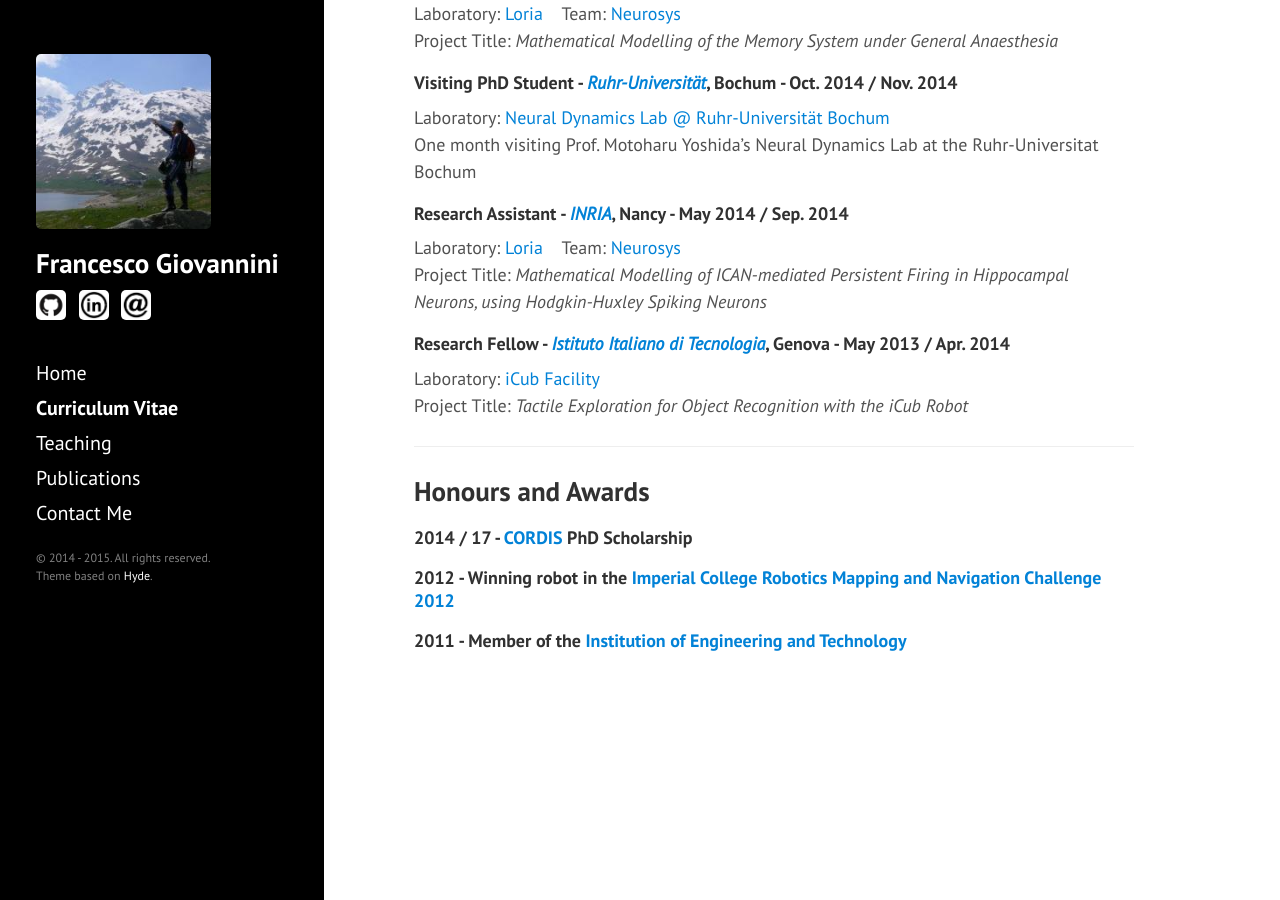
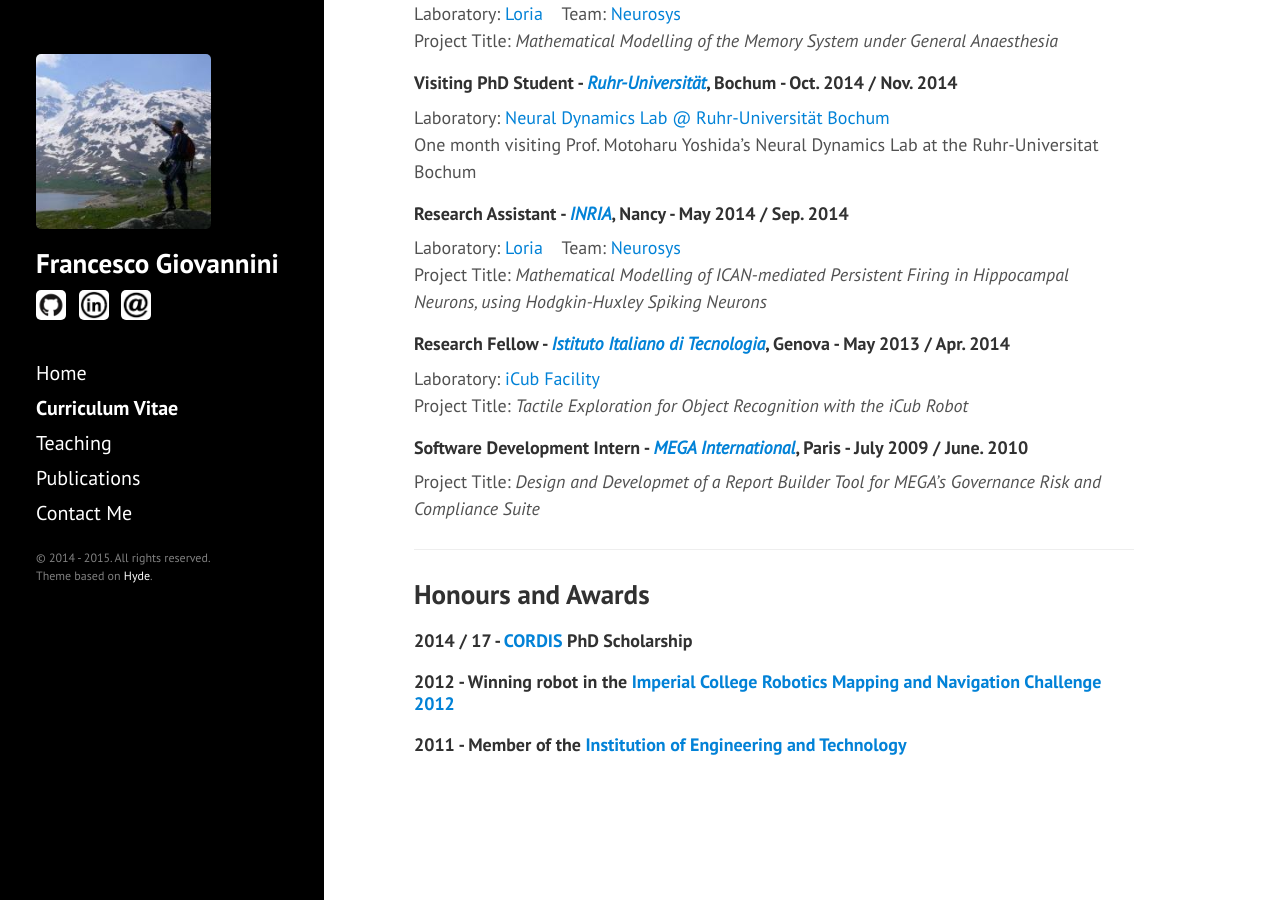
Before and after one commit to JoErNanO/joernano.github.io, a Jekyll site: the page built from pages/01-cv.md, in a window 1280 px wide and 900 px high, scrolled down 706 px. Built offline with Jekyll 4.4.1, drawn with Linux system fonts in a browser that asks for light colours; Markdown is read by kramdown in place of the engine named in the settings.

Commit message:
[CV] Add MEGA intersnhip to CV.

```diff
--- a/pages/01-cv.md
+++ b/pages/01-cv.md
@@ -29,7 +29,6 @@ Project Title: *Mathematical Modelling of the Memory System under General Anaest
 Laboratory: [Neural Dynamics Lab @ Ruhr-Universit&auml;t Bochum](http://www.ruhr-uni-bochum.de/ndl/)
 One month visiting Prof. Motoharu Yoshida’s Neural Dynamics Lab at the Ruhr-Universitat Bochum
 
-
 #### **Research Assistant** - [*INRIA*](http://www.inria.fr), Nancy - May 2014 / Sep. 2014
 Laboratory: [Loria](http://www.loria.fr/loria-news) &nbsp;&nbsp; Team: [Neurosys](http://neurosys.loria.fr)
 Project Title: *Mathematical Modelling of ICAN-mediated Persistent Firing in Hippocampal Neurons, using Hodgkin-Huxley Spiking Neurons*
@@ -38,6 +37,9 @@ Project Title: *Mathematical Modelling of ICAN-mediated Persistent Firing in Hip
 Laboratory: [iCub Facility](http://www.iit.it/en/research/departments/icub-facility.html)
 Project Title: *Tactile Exploration for Object Recognition with the iCub Robot*
 
+#### **Software Development Intern** - [*MEGA International*](http://www.mega.com), Paris - July 2009 / June. 2010
+Project Title: *Design and Developmet of a Report Builder Tool for MEGA's Governance Risk and Compliance Suite*
+
 ---
 
 ## Honours and Awards
```
